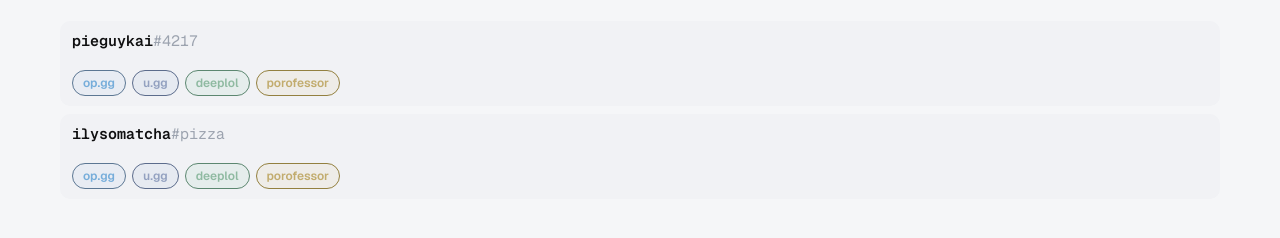
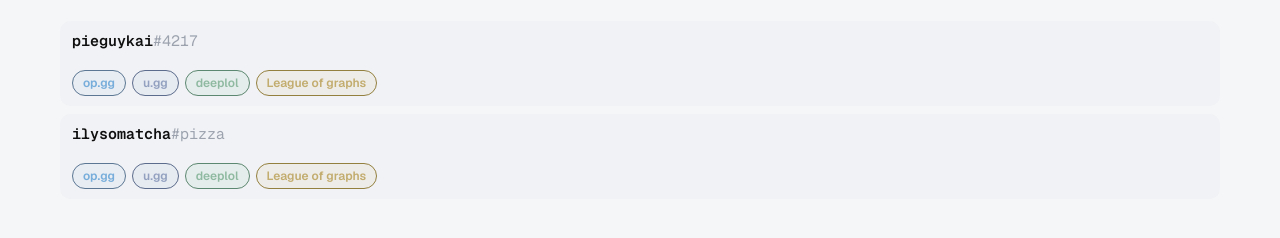
Before and after one commit to alanzhang03/hatewatching, a Next.js app: page /chow in a window 1280 px wide. Shown: the part 193-431 px from the top of the page. Built offline with nearby package versions, Linux system fonts and the light colour scheme; no server answers.

Commit message:
league of graphs added

```diff
--- a/app/AccountRow.tsx
+++ b/app/AccountRow.tsx
@@ -1,5 +1,5 @@
 import type { LolAccount } from '@/lib/players';
-import { opggUrl, uggUrl, porofessorUrl, deepLolUrl } from '@/lib/links';
+import { opggUrl, uggUrl, leagueOfGraphsUrl, deepLolUrl } from '@/lib/links';
 import { CopyRiotId } from './CopyRiotId';
 import styles from './page.module.css';
 
@@ -101,11 +101,11 @@ export function AccountRow({
         </a>
         <a
           className={`${styles.linkChip} ${styles.linkChipPorofessor}`}
-          href={porofessorUrl(account)}
+          href={leagueOfGraphsUrl(account)}
           target='_blank'
           rel='noopener noreferrer'
         >
-          porofessor
+          League of graphs
         </a>
       </span>
     </li>
--- a/app/HomeClient.tsx
+++ b/app/HomeClient.tsx
@@ -22,6 +22,7 @@ const TIER_ORDER = {
 
 const DIVISION_ORDER = { IV: 0, III: 1, II: 2, I: 3 };
 
+// eslint-disable-next-line @typescript-eslint/no-explicit-any
 function bestRankScore(player: Player, ranks: any[], queueType: string) {
   let best = -1;
 
@@ -48,6 +49,7 @@ export function HomeClient({
   ranks,
 }: {
   players: Player[];
+  // eslint-disable-next-line @typescript-eslint/no-explicit-any
   ranks: any[];
 }) {
   const [query, setQuery] = useState('');
--- a/lib/links.ts
+++ b/lib/links.ts
@@ -12,8 +12,8 @@ export function uggUrl(account: LolAccount) {
   return `https://u.gg/lol/profile/na1/${encodeURIComponent(riotId(account))}/overview`;
 }
 
-export function porofessorUrl(account: LolAccount) {
-  return `https://porofessor.gg/live/na/${encodeURIComponent(riotId(account))}#championsData-all-queues`;
+export function leagueOfGraphsUrl(account: LolAccount) {
+  return `https://www.leagueofgraphs.com/summoner/na/${encodeURIComponent(riotId(account))}#championsData-all-queues`;
 }
 
 export function deepLolUrl(account: LolAccount) {
```
